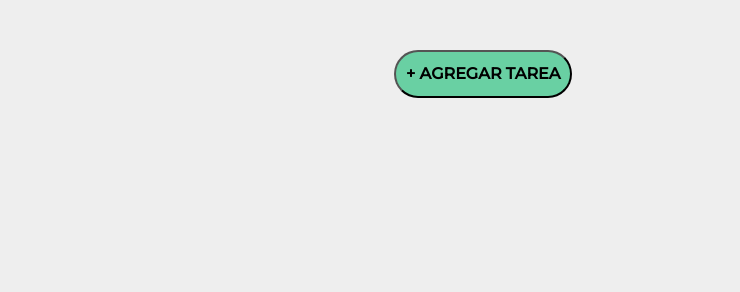
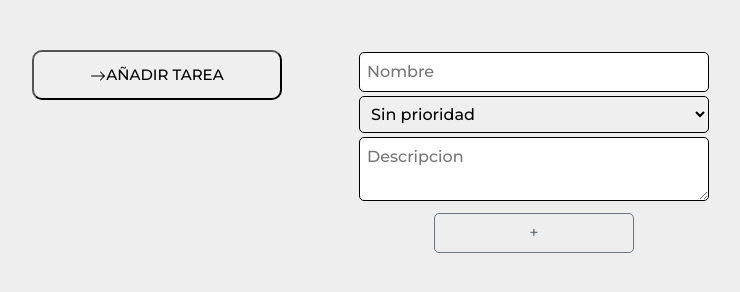
Before and after one commit to camicorba/Proyecto-Final-JS, a plain HTML site: page index.html in a window 1280 px wide. Shown: the whole page, without its empty margins (106-846 px from the left). Drawn offline with nearby package versions, Linux system fonts and the light colour scheme.

Commit message:
animacion mejorada

```diff
--- a/estilos.css
+++ b/estilos.css
@@ -28,17 +28,25 @@ header{
     border-radius: 10px;
     display: flex;
     flex-direction: column;
-    width: 350px;
+    width: min-content;
 
-    display: none;
 
 }
 .btn-tareas{
-    background-color: #69d0a3;
-    padding: 10px;
-    border-radius: 25px;
-    font-weight: bold;
+    position: absolute;
+    width: 250px;
+    height: 50px;
+    font-size: 15px;
+    margin-bottom: 20px;
+    display: inline-flex;
+    align-items: center;
+    justify-content: center;
+    cursor: pointer;
+    text-transform: uppercase;
+    border-radius: 10px;
 }
+
+
 .input-tarea , .input-desc{
     padding: 6px;
 
@@ -46,19 +54,24 @@ header{
 /* ESTILO DEL FORM TOTAL */
 .enter-data{
     padding: 10px;
-    width: 300px;
+    width: 80%;
     margin: 0 auto;
     margin-top: 40px;
     border-radius: 10px;
+    /* display: flex;
+    flex-direction: row;
+    flex-wrap: wrap;
+    align-items: center;
+    justify-content: center; */
 }
 #lista-task{
     display: flex;
     flex-direction: row;
     flex-wrap: wrap;
-    flex-basis: 400px;
     padding: 10px;
     justify-content: space-around;
     align-content: space-around;
+    margin-top: 50px;
 }
 #lista-task div{
     padding-bottom: 10px;
@@ -78,11 +91,12 @@ header{
 }
 .input{
     border-radius: 5px;
-    margin: 5px;
-    padding: 10px;
+    margin: 2px;
+    padding: 7px;
     border: solid black 1px;
-    flex-basis: 350px;
+    /* flex-basis: 350px; */
     width: 350px;
+    display: block;
 }
 #btn-delete{
     display: block;
--- a/index.html
+++ b/index.html
@@ -14,7 +14,14 @@
 </head>
 <body>
     <div class="enter-data">
-        <button class="form-label btn-tareas" id="btn-inicial" >+ AGREGAR TAREA</button>
+        <button class="form-label btn-tareas" id="btn-inicial" >
+            <div class="icono-btn">
+                <svg xmlns="http://www.w3.org/2000/svg" width="16" height="16" fill="currentColor" class="bi bi-arrow-right" viewBox="0 0 16 16">
+                    <path fill-rule="evenodd" d="M1 8a.5.5 0 0 1 .5-.5h11.793l-3.147-3.146a.5.5 0 0 1 .708-.708l4 4a.5.5 0 0 1 0 .708l-4 4a.5.5 0 0 1-.708-.708L13.293 8.5H1.5A.5.5 0 0 1 1 8z"/>
+                </svg>
+            </div>
+            <span class="btn-tareas-txt">Añadir tarea</span>
+        </button>
         <form class="form" id="form-task">
             <input class="input" id="input-tarea" type="text" placeholder="Nombre">
             <select class="input" id="input-priori"></select>
--- a/main.js
+++ b/main.js
@@ -27,10 +27,15 @@ for (const prioridad of prioridades){
 }
 selectPriori.appendChild(fragment)
 
+
 $('#btn-inicial').click(() => {
-    $('#form-task').toggle('fast');
+    $('#form-task').slideToggle(1000);
 })
 
+// $('#btn-inicial').click(function() {
+//     $(this).css('background','none')
+
+// })
 //EVENTO PARA MOSTRAR INPUT
 
 //AGREGO LAS TAREAS
@@ -69,4 +74,5 @@ $('#card').on('click', '.delete', function(event){
 
 // $(document).on('click', '#btn-delete', function(){
 //     $(this).parent().remove();
+arraytask.splice(1, )
 // })
```
